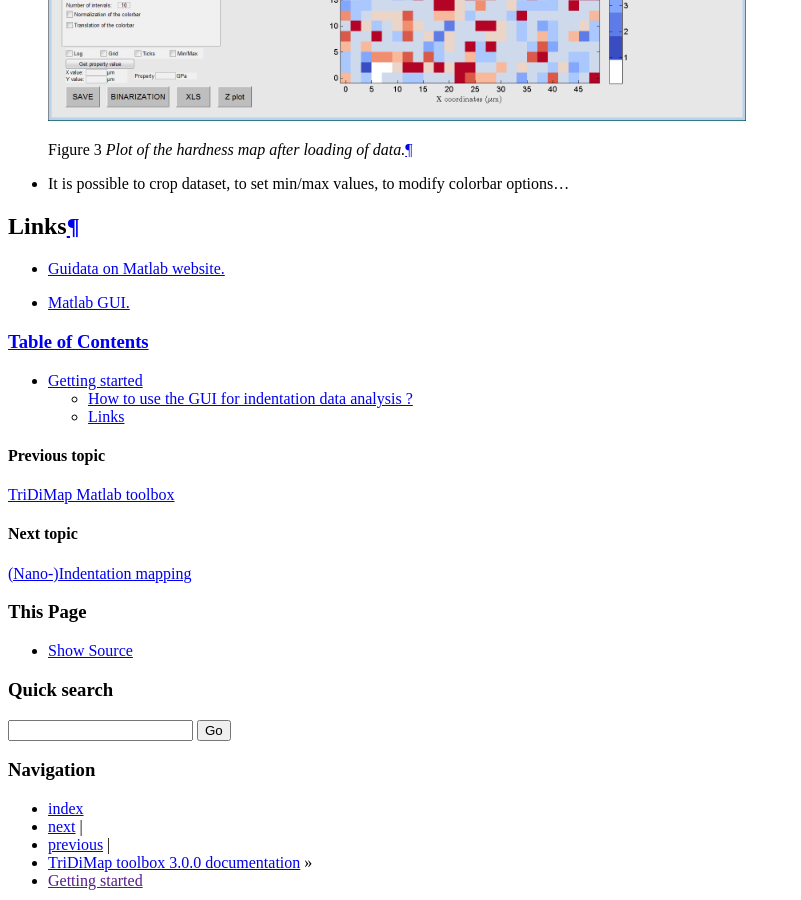
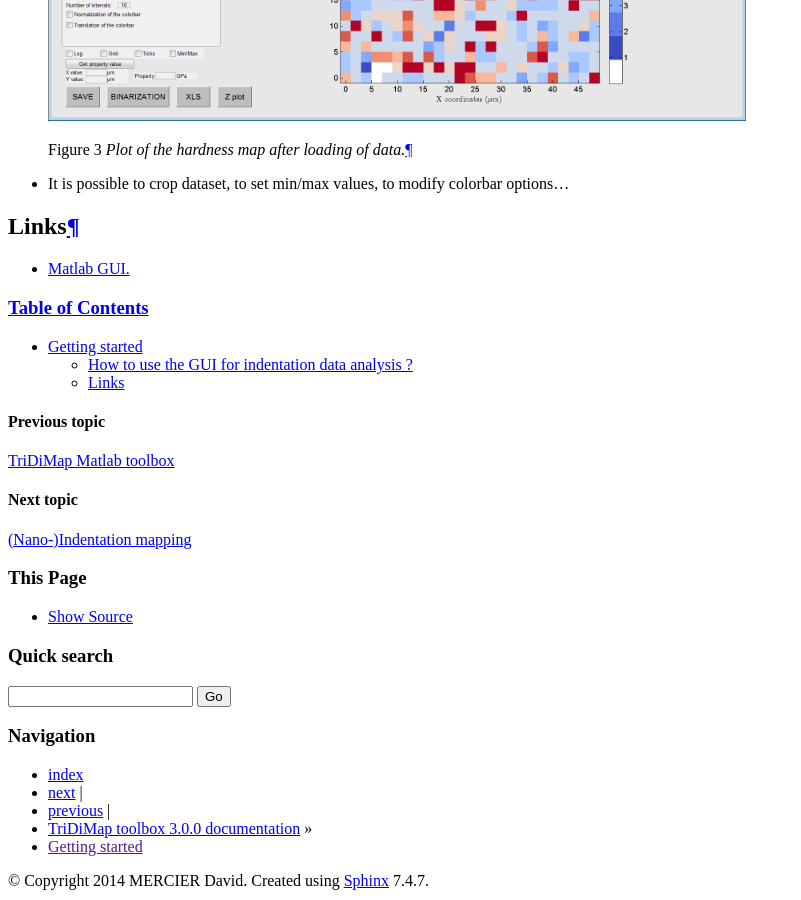
Before and after one commit to DavidMercier/TriDiMap, a Sphinx documentation site: the page built from doc/getting_started.rst, in a window 1280 px wide and 900 px high, scrolled down 1376 px. Shown: the whole window, without its empty margins (0-801 px from the left). Built offline with Sphinx 7.4.7, drawn with Linux system fonts in a browser that asks for light colours; comment, search, counter and statistics services are not loaded.

Commit message:
Update getting_started.rst

```diff
--- a/doc/getting_started.rst
+++ b/doc/getting_started.rst
@@ -54,5 +54,4 @@ First of all a GUI is a Graphical User Interface.
 Links
 #######
 
-* `Guidata on Matlab website. <http://www.mathworks.fr/fr/help/matlab/ref/guidata.html>`_
 * `Matlab GUI. <http://www.mathworks.com/discovery/matlab-gui.html>`_
```
